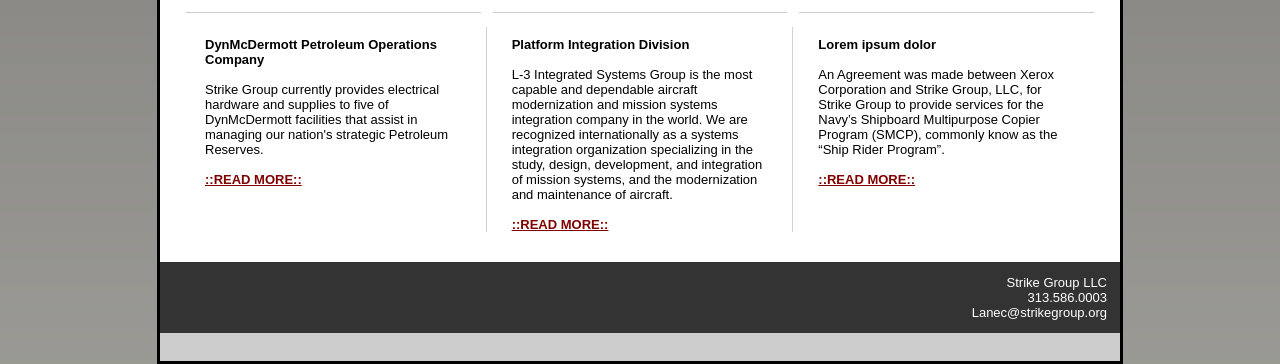
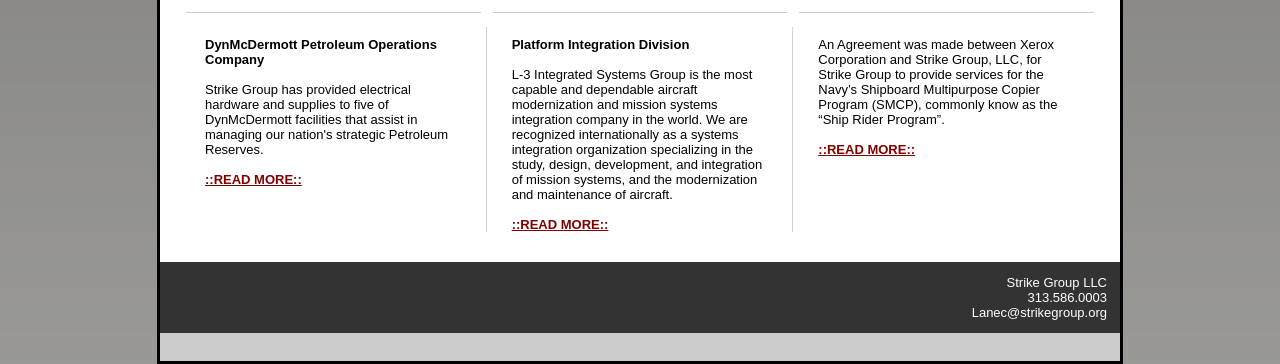
Before and after one commit to evanplaice/StrikeGroup.org, a Python web app: template templates/government-projects.html in a window 1280 px wide. Shown: the part 1013-1377 px from the top of the page. Run offline with Jinja, Linux system fonts and the light colour scheme; the template is opened without the code that fills it, so the values that code supplies are empty; some libraries are stand-ins or nearby versions.

Commit message:
Applied minor content fixes to the goverment-projects page

```diff
--- a/templates/government-projects.html
+++ b/templates/government-projects.html
@@ -105,7 +105,7 @@ border-right:none;
         <h4>L-3 COMMUNICATIONS</h4>
       </header>
       <header id="navy_title" class="threecolumn">
-        <h4>Navy SCMP Program</h4>
+        <h4>Navy Shiprider Miltipurpose Copier Program</h4>
       </header>
     </section>
     <section class="pics columngroup">
@@ -140,7 +140,7 @@ border-right:none;
       <div id="doe_text" class="threecolumncell details">
         <h5>DynMcDermott Petroleum Operations Company</h5>
         <br />
-        <p>Strike Group currently provides electrical hardware and supplies to five of DynMcDermott facilities that assist in managing our nation's strategic Petroleum Reserves.</p>
+        <p>Strike Group has provided electrical hardware and supplies to five of DynMcDermott facilities that assist in managing our nation's strategic Petroleum Reserves.</p>
         <h3><a href="/dynmcdermott-petroleum">::READ MORE::</a></h3>
       </div>
       <div id="l3_text" class="threecolumncell details">
@@ -150,8 +150,6 @@ border-right:none;
         <h3><a href="http://www2.l-3com.com/is/waco/index.html">::READ MORE::</a>
       </div>
       <div id="l3_text" class="threecolumncell details details_last">
-        <h5>Lorem ipsum dolor</h5>
-        <br />
         <p>An Agreement was made between Xerox Corporation and Strike Group, LLC, for Strike Group to provide services for the Navy’s Shipboard Multipurpose Copier Program (SMCP), commonly know as the “Ship Rider Program”.</p>
         <h3><a href="/shiprider-program">::READ MORE::</a>
       </div>
```
